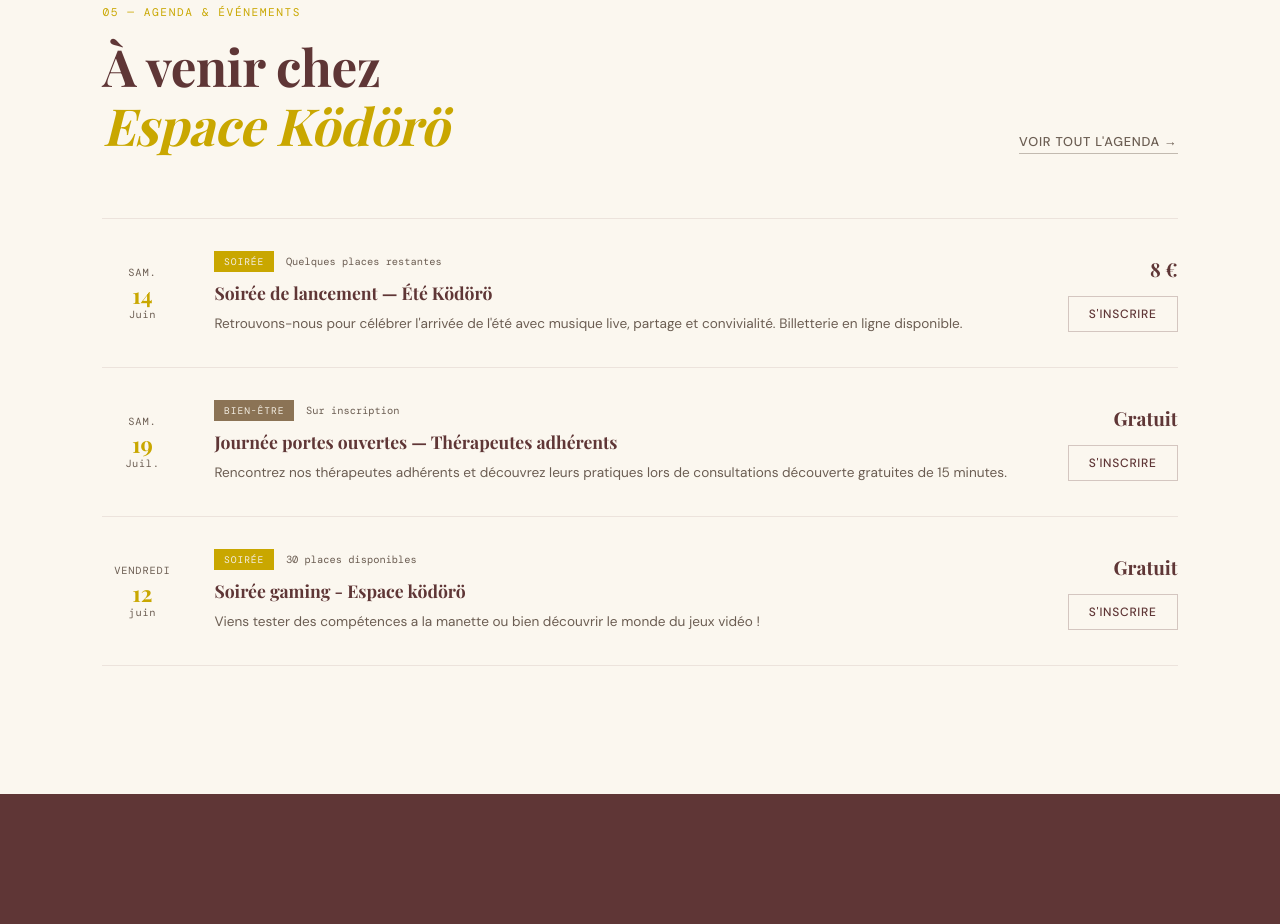
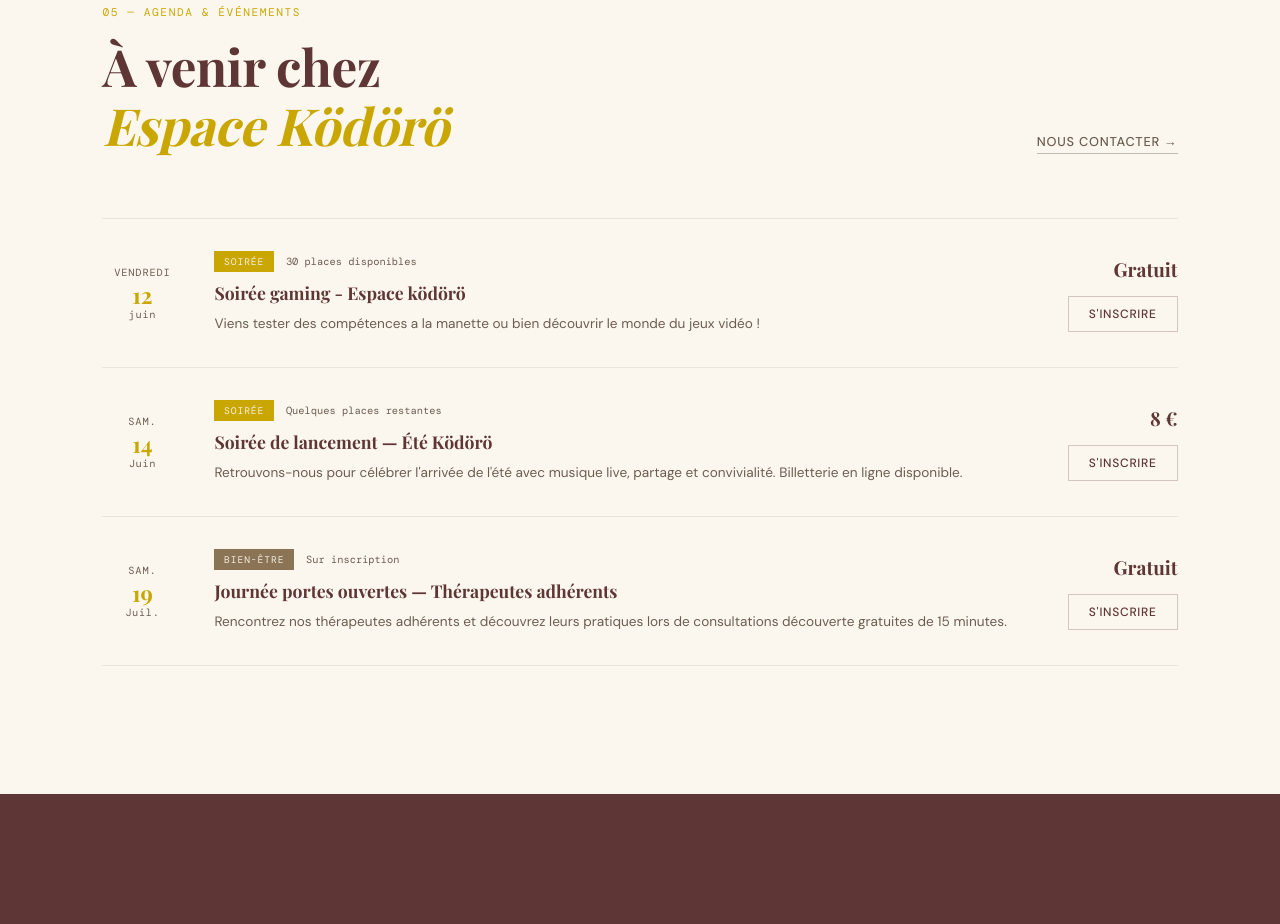
Before and after one commit to lucasmettetal/Espace-kodoro, a React (Vite) app: page / in a window 1280 px wide. Shown: the part 5540-6464 px from the top of the page. Built offline with nearby package versions, Linux system fonts and the light colour scheme; a web font is replaced by a local one.

Commit message:
Events : tri chronologique, limite 4, lien contact corrigé

```diff
--- a/src/app/components/Events.tsx
+++ b/src/app/components/Events.tsx
@@ -18,6 +18,16 @@ const typeColors: Record<string, string> = {
   'Formation': '#5F3636',
   'Bien-être': '#8B7355',
 };
+
+const monthMap: Record<string, number> = {
+  'Janv.': 0, 'Févr.': 1, 'Mars': 2, 'Avr.': 3, 'Mai': 4, 'Juin': 5,
+  'Juil.': 6, 'Août': 7, 'Sept.': 8, 'Oct.': 9, 'Nov.': 10, 'Déc.': 11,
+};
+
+function parseEventDate(event: Event): Date {
+  const [day, month] = event.date.split(' ');
+  return new Date(parseInt(event.year), monthMap[month] ?? 0, parseInt(day));
+}
 
 export function Events() {
   const [hovered, setHovered] = useState<number | null>(null);
@@ -64,7 +74,7 @@ export function Events() {
             </h2>
           </div>
           <a
-            href="#contact"
+            href="mailto:espacekodoro@gmail.com"
             style={{
               fontFamily: "'DM Sans', sans-serif",
               fontSize: '0.8rem',
@@ -78,13 +88,16 @@ export function Events() {
               whiteSpace: 'nowrap',
             }}
           >
-            Voir tout l'agenda →
+            Nous contacter →
           </a>
         </div>
 
         {/* Event list */}
         <div style={{ display: 'flex', flexDirection: 'column', gap: 0 }}>
-          {events.map((event, i) => (
+          {[...events]
+            .sort((a, b) => parseEventDate(a).getTime() - parseEventDate(b).getTime())
+            .slice(0, 4)
+            .map((event, i) => (
             <div
               key={event.id}
               style={{
```
